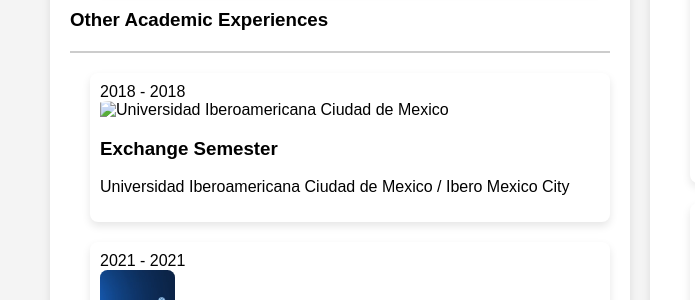
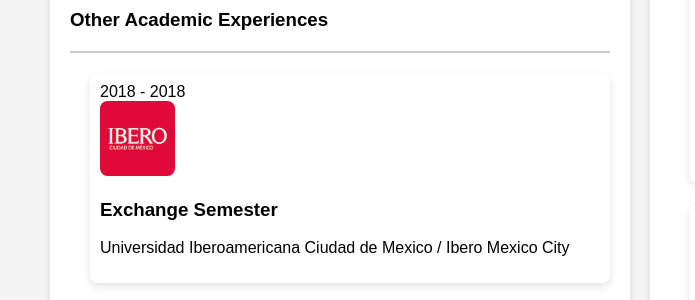
Before and after one commit to raphaelgri/raphaelgri.github.io, a plain HTML site: page resume.html in a window 1280 px wide. Shown: the part 1270-1570 px from the top of the page, 0-695 px from the left. Drawn offline with Linux system fonts and the light colour scheme.

Commit message:
Fixing image reference

```diff
--- a/resume.html
+++ b/resume.html
@@ -153,7 +153,7 @@
                     <div class="timeline-dot"></div>
                     <div class="timeline-content">
                         <div class="timeline-date">2018 - 2018</div>
-                        <img src="ibero.jpg" alt="Universidad Iberoamericana Ciudad de Mexico" class="timeline-image">
+                        <img src="assets/images/ibero.jpg" alt="Universidad Iberoamericana Ciudad de Mexico" class="timeline-image">
                         <h3>Exchange Semester</h3>
                         <p>Universidad Iberoamericana Ciudad de Mexico / Ibero Mexico City</p>
                     </div>
```
